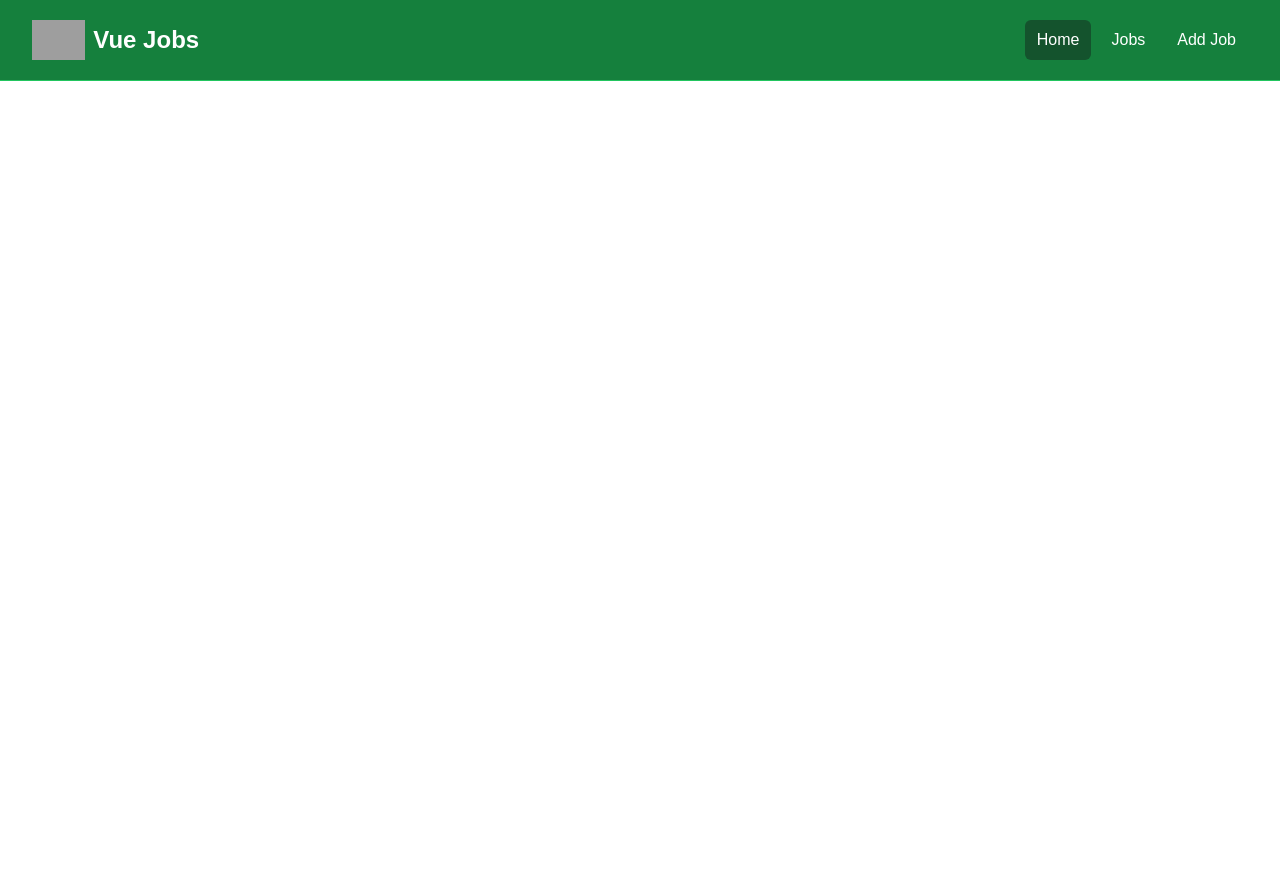
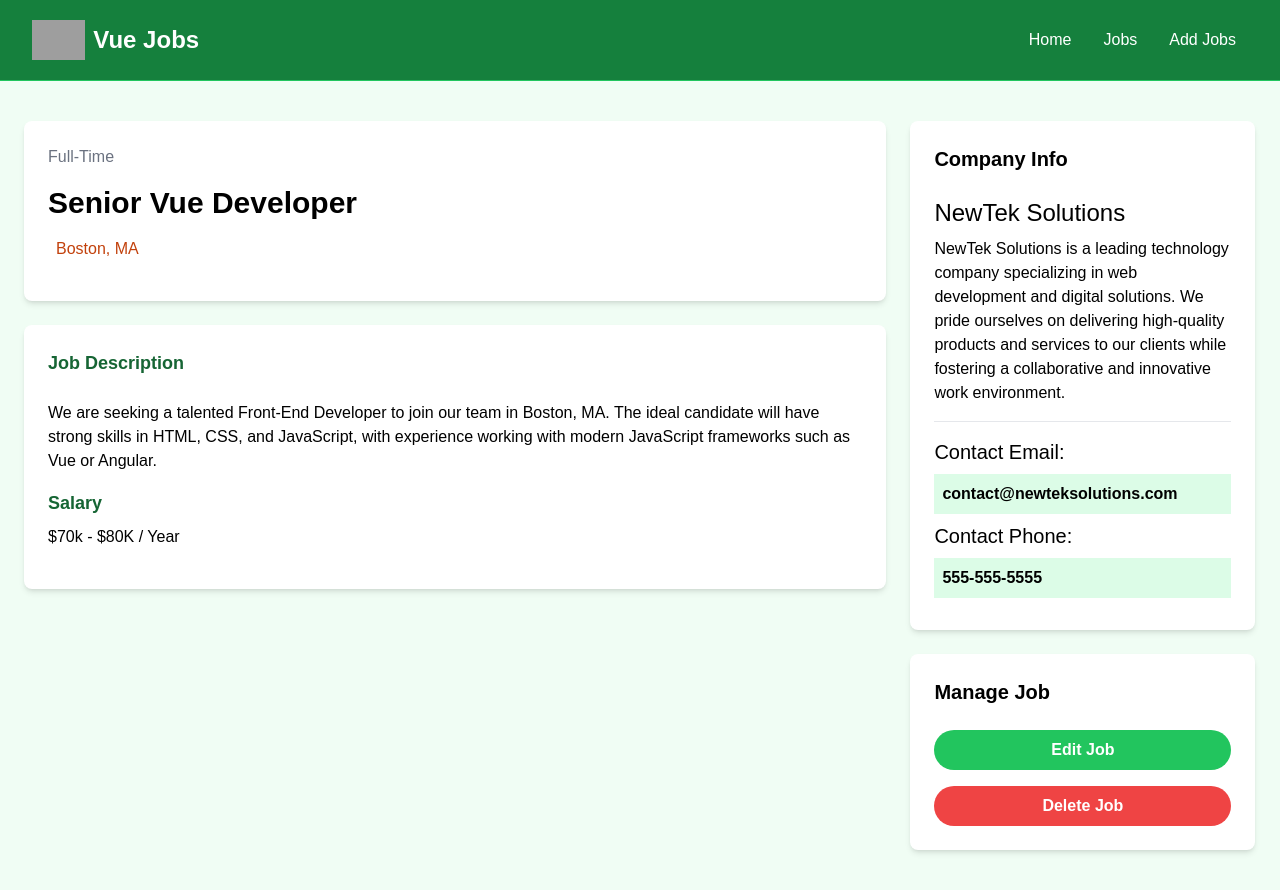
Before and after one commit to nahimanajz/vue-crash-2024, a Vue app: page /jobs/1 in a window 1280 px wide. Before the commit the page ends 800 px from the top, so only its background shows below. Built offline with nearby package versions, Linux system fonts and the light colour scheme; grey boxes are pictures that could not be loaded.

Commit message:
Add router link for navigation

```diff
--- a/package.json
+++ b/package.json
@@ -6,9 +6,12 @@
   "scripts": {
     "dev": "vite",
     "build": "vite build",
-    "preview": "vite preview"
+    "preview": "vite preview",
+    "server": "json-server --watch src/jobs.json --port 5001"
   },
   "dependencies": {
+    "axios": "^1.7.4",
+    "json-server": "1.0.0-beta.1",
     "primeicons": "^7.0.0",
     "vue": "^3.4.29",
     "vue-router": "^4.4.3"
--- a/src/components/Homecard.vue
+++ b/src/components/Homecard.vue
@@ -1,5 +1,6 @@
 <script setup>
 import Card from '@/components/Card.vue'
+import { RouterLink } from 'vue-router';
 </script>
 
 <template>
@@ -12,24 +13,24 @@
             <p class="mt-2 mb-4">
               Browse our Vue jobs and start your career today
             </p>
-            <a
-              href="jobs.html"
+            <RouterLink
+              to="/jobs"
               class="inline-block bg-black text-white rounded-lg px-4 py-2 hover:bg-gray-700"
             >
               Browse Jobs
-            </a>
+            </RouterLink>
         </Card>
           <Card bg="bg-green-100">
             <h2 class="text-2xl font-bold">For Employers</h2>
             <p class="mt-2 mb-4">
               List your job to find the perfect developer for the role
             </p>
-            <a
-              href="add-job.html"
+            <RouterLink
+              to="jobs/add"
               class="inline-block bg-green-500 text-white rounded-lg px-4 py-2 hover:bg-green-600"
             >
               Add Job
-            </a>
+          </RouterLink >
         </Card>
         </div>
       </div>
--- a/src/components/JobListings.vue
+++ b/src/components/JobListings.vue
@@ -1,15 +1,16 @@
 <script setup>
-import jobData from '@/jobs.json'
-import { ref, defineProps } from 'vue';
-import Joblist from './Joblist.vue';
+import jobData from "@/jobs.json";
+import { ref, defineProps } from "vue";
+import Joblist from "./Joblist.vue";
+import { RouterLink } from "vue-router";
 
 const jobs = ref(jobData.jobs);
 defineProps({
-limit:Number,
-showButton:{
-    type:Boolean
-}
-})
+  limit: Number,
+  showButton: {
+    type: Boolean,
+  },
+});
 
 </script>
 <template>
@@ -20,16 +21,18 @@
       </h2>
     </div>
     <div class="grid grid-cols-1 md:grid-cols-3 gap-6">
-            <Joblist v-for="job in jobs.slice(0, (limit || jobs.length))" :key="job.id" :job="job" />
-
+      <Joblist
+        v-for="job in jobs.slice(0, limit || jobs.length)"
+        :key="job.id"
+        :job="job"
+      />
     </div>
   </section>
   <section class="m-auto max-w-lg my-10 px-6" v-if="showButton">
-      <a
-        :href="jobs.html"
+    <RouterLink
+      to="/jobs"
       class="block bg-black text-white text-center py-4 px-6 rounded-xl hover:bg-gray-700"
-        >View All Jobs</a
-      >
+      >View All Jobs
+      </RouterLink>
   </section>
-
 </template>
--- a/src/components/Joblist.vue
+++ b/src/components/Joblist.vue
@@ -1,6 +1,7 @@
 <script setup>
 import { defineProps, ref, computed } from 'vue'
 import 'primeicons/primeicons.css'
+import { RouterLink } from 'vue-router';
 
 const props = defineProps({
     job: Object
@@ -45,10 +46,10 @@
                     <i class="pi pi-map-marker "></i>
                     {{ job.location }}
                 </div>
-                <a :href="'/job/' + job.id"
+                <RouterLink :to="'/jobs/' + job.id"
                     class="h-[36px] bg-green-500 hover:bg-green-600 text-white px-4 py-2 rounded-lg text-center text-sm">
                     Read More
-                </a>
+                </RouterLink>
             </div>
         </div>
     </div>
--- a/src/components/Navbar.vue
+++ b/src/components/Navbar.vue
@@ -1,12 +1,11 @@
 <script setup>
-import { RouterLink, useRoute } from 'vue-router'
-import logo from '@/assets/img/logo.png'
+import { RouterLink, useRoute } from "vue-router";
+import logo from "@/assets/img/logo.png";
 
 const isActiveLink = (routePath) => {
-  const route = useRoute()
-  //return route.path === routePath
-  return 1 ===1
-}
+  const route = useRoute();
+  return route.path === routePath;
+};
 </script>
 
 <template>
@@ -17,29 +16,52 @@
           class="flex flex-1 items-center justify-center md:items-stretch md:justify-start"
         >
           <!-- Logo -->
-            <a class="flex flex-shrink-0 items-center mr-4" href="index.html">
+          <RouterLink class="flex flex-shrink-0 items-center mr-4" to="/">
             <img class="h-10 w-auto" :src="logo" alt="Vue Jobs" />
             <span class="hidden md:block text-white text-2xl font-bold ml-2"
               >Vue Jobs</span
             >
-            </a>
+          </RouterLink>
           <div class="md:ml-auto">
             <div class="flex space-x-2">
-                <a
-                  href="/"
-                  class="text-white bg-green-900 hover:bg-gray-900 hover:text-white rounded-md px-3 py-2"
-                  >Home</a
+              <RouterLink
+                to="/"
+                :class="[
+                  isActiveLink('/')
+                    ? 'bg-green-900'
+                    : 'hover:bg-gray-900, hover:text-white',
+                  'text-white',
+                  'rounded-md',
+                  'px-3',
+                  'py-2',
+                ]"
+                >Home</RouterLink
               >
-                <a
-                  href="/jobs"
-                  class="text-white hover:bg-green-900 hover:text-white rounded-md px-3 py-2"
-                  >Jobs</a
+              <RouterLink
+                to="/jobs"
+                :class="[
+                  isActiveLink('/jobs')
+                    ? 'bg-green-900'
+                    : 'hover:bg-gray-900, hover:text-white',
+                  'text-white',
+                  'rounded-md',
+                  'px-3',
+                  'py-2',
+                ]"
+                >Jobs</RouterLink
               >
-                <a
-                  href="/jobs/add"
-                  class="text-white hover:bg-green-900 hover:text-white rounded-md px-3 py-2"
-                  >Add Job</a
-                >
+              <RouterLink
+                to="/jobs/add"
+                :class="[
+                  isActiveLink('/jobs/add')
+                    ? 'bg-green-900'
+                    : 'hover:bg-gray-900, hover:text-white',
+                  'text-white',
+                  'rounded-md',
+                  'px-3',
+                  'py-2',
+                ]"
+                >Add Jobs</RouterLink>
             </div>
           </div>
         </div>
--- a/src/router/index.js
+++ b/src/router/index.js
@@ -1,24 +1,36 @@
-import {createRouter, createWebHistory} from 'vue-router'
+import { createRouter, createWebHistory } from 'vue-router'
 import HomeView from '@/views/HomeView.vue'
-import JobView from '@/views/JobView.vue';
+import JobsView from '@/views/JobsView.vue';
+import NotFoundView from '@/views/NotFound.vue';
+import JobDetail from '@/views/JobDetail.vue';
 
 const router = createRouter({
     history: createWebHistory(import.meta.env.BASE_URL),
-    routes:[
+    routes: [
         {
             path: '/',
             name: 'home',
-            component:HomeView
+            component: HomeView
         },
         {
             path: '/jobs',
             name: 'Jobs',
-            component:JobView
+            component: JobsView
         },
         {
             path: '/jobs/add',
             name: 'Add Jobs',
-            component:JobView
+            component: JobsView
+        },
+        {
+            path: "/jobs/:id",
+            name: "job",
+            component: JobDetail
+        },
+        {
+            path: '/:catchAll(.*)',
+            name: 'not-found',
+            component: NotFoundView
         }
     ]
 })
--- /dev/null
+++ b/src/views/JobDetail.vue
@@ -0,0 +1,89 @@
+<script setup>
+
+</script>
+<template>
+    <section class="bg-green-50">
+      <div class="container m-auto py-10 px-6">
+        <div class="grid grid-cols-1 md:grid-cols-70/30 w-full gap-6">
+          <main>
+            <div
+              class="bg-white p-6 rounded-lg shadow-md text-center md:text-left"
+            >
+              <div class="text-gray-500 mb-4">Full-Time</div>
+              <h1 class="text-3xl font-bold mb-4">Senior Vue Developer</h1>
+              <div
+                class="text-gray-500 mb-4 flex align-middle justify-center md:justify-start"
+              >
+                <i
+                  class="fa-solid fa-location-dot text-lg text-orange-700 mr-2"
+                ></i>
+                <p class="text-orange-700">Boston, MA</p>
+              </div>
+            </div>
+
+            <div class="bg-white p-6 rounded-lg shadow-md mt-6">
+              <h3 class="text-green-800 text-lg font-bold mb-6">
+                Job Description
+              </h3>
+
+              <p class="mb-4">
+                We are seeking a talented Front-End Developer to join our team
+                in Boston, MA. The ideal candidate will have strong skills in
+                HTML, CSS, and JavaScript, with experience working with modern
+                JavaScript frameworks such as Vue or Angular.
+              </p>
+
+              <h3 class="text-green-800 text-lg font-bold mb-2">Salary</h3>
+
+              <p class="mb-4">$70k - $80K / Year</p>
+            </div>
+          </main>
+
+          <!-- Sidebar -->
+          <aside>
+            <!-- Company Info -->
+            <div class="bg-white p-6 rounded-lg shadow-md">
+              <h3 class="text-xl font-bold mb-6">Company Info</h3>
+
+              <h2 class="text-2xl">NewTek Solutions</h2>
+
+              <p class="my-2">
+                NewTek Solutions is a leading technology company specializing in
+                web development and digital solutions. We pride ourselves on
+                delivering high-quality products and services to our clients
+                while fostering a collaborative and innovative work environment.
+              </p>
+
+              <hr class="my-4" />
+
+              <h3 class="text-xl">Contact Email:</h3>
+
+              <p class="my-2 bg-green-100 p-2 font-bold">
+                contact@newteksolutions.com
+              </p>
+
+              <h3 class="text-xl">Contact Phone:</h3>
+
+              <p class="my-2 bg-green-100 p-2 font-bold">555-555-5555</p>
+            </div>
+
+            <!-- Manage -->
+            <div class="bg-white p-6 rounded-lg shadow-md mt-6">
+              <h3 class="text-xl font-bold mb-6">Manage Job</h3>
+              <a
+                href="add-job.html"
+                class="bg-green-500 hover:bg-green-600 text-white text-center font-bold py-2 px-4 rounded-full w-full focus:outline-none focus:shadow-outline mt-4 block"
+                >Edit Job</a
+              >
+              <button
+                class="bg-red-500 hover:bg-red-600 text-white font-bold py-2 px-4 rounded-full w-full focus:outline-none focus:shadow-outline mt-4 block"
+              >
+                Delete Job
+              </button>
+            </div>
+          </aside>
+        </div>
+      </div>
+    </section>
+
+</template>
--- /dev/null
+++ b/src/views/NotFound.vue
@@ -0,0 +1,17 @@
+<script setup>
+import { RouterLink } from 'vue-router';
+
+
+</script>
+<template>
+    <section class="text-center flex flex-col justify-center items-center h-96">
+      <i class="pi pi-exclamation-triangle text-yellow-400 text-7xl mb-5"></i>
+      <h1 class="text-6xl font-bold mb-4">404 Not Found</h1>
+      <p class="text-xl mb-5">This page does not exist</p>
+      <RouterLink
+        to="/"
+        class="text-white bg-green-700 hover:bg-green-900 rounded-md px-3 py-2 mt-4"
+        >Go Back</RouterLink
+      >
+    </section>
+</template>
```
Also changed, not shown: src/views/JobsView.vue (renamed from src/views/JobView.vue), 2 other files (tests, documents, lock files or other folders). Lines whose indentation alone changed are shown as unchanged.
